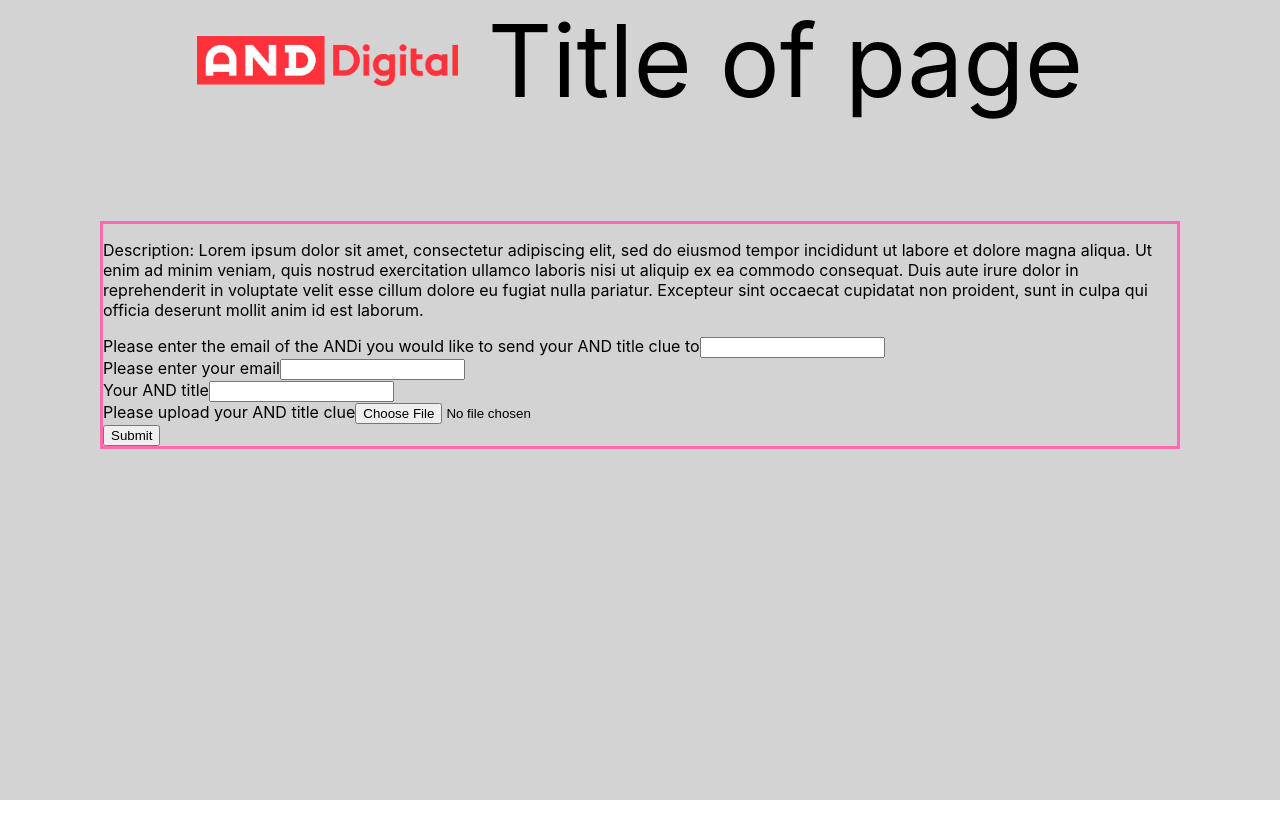
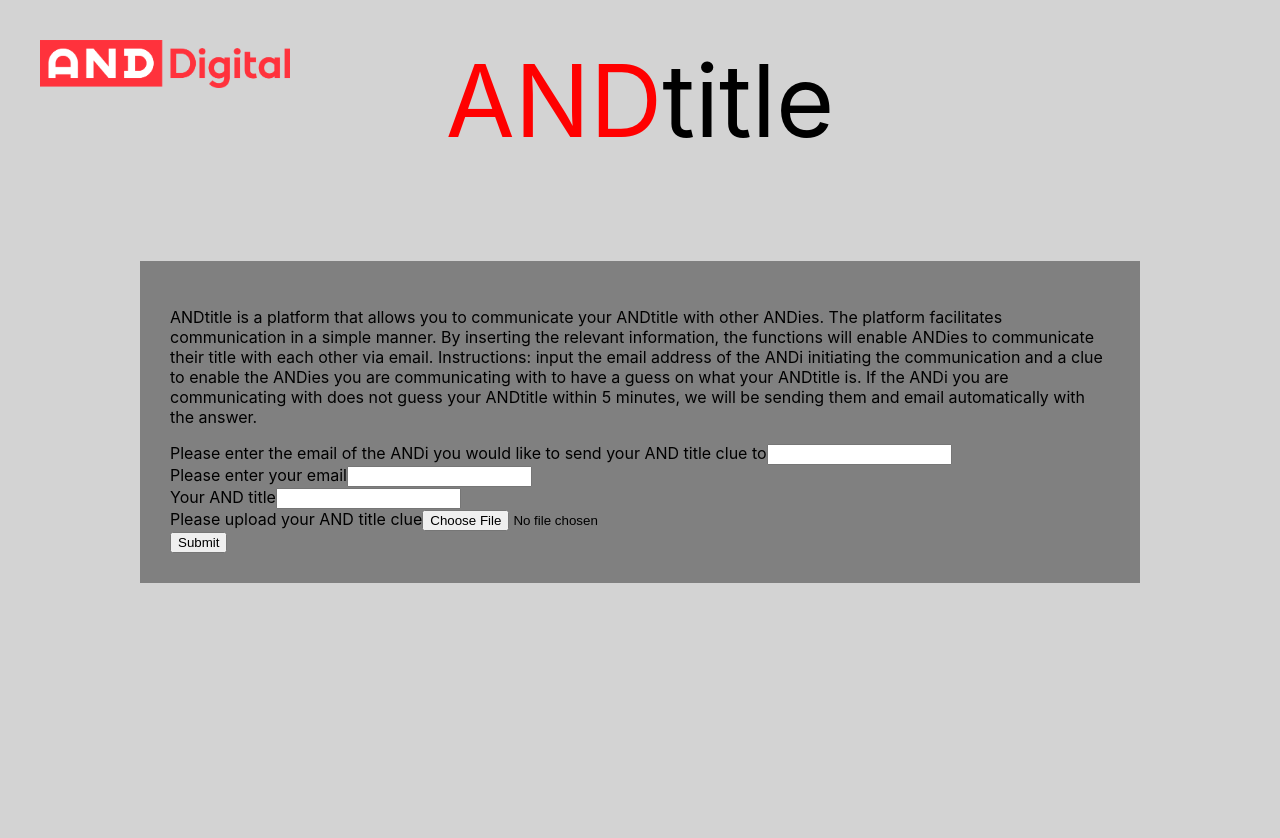
Before and after one commit to sandramolinapalencia/collaboration-challenge, a React (Create React App) app: page / in a window 1280 px wide. Shown: the top 838 px of the page. Before the commit the page ends 800 px from the top, so only its background shows below. Built offline with nearby package versions, Linux system fonts and the light colour scheme.

Commit message:
first css updates

```diff
--- a/src/App.css
+++ b/src/App.css
@@ -1,26 +1,34 @@
 .App {
   background-color: lightgray;
   height: 100vh;
+  padding: 40px;
 }
 
 .App-logo {
-  height: 50px;
+  width: 250px;
   pointer-events: none;
+  height: fit-content;
+  /* padding-top: 40px; */
 }
 
 .Page-title {
   font-size: 100px;
+  margin: 0;
   padding-left: 30px;
-  margin: 0;
+  padding-right: 30px;
 }
 
+.Red-text {
+  color: red;
+}
 
 .App-header {
   display: flex;
   flex-direction: row;
-  align-items: center;
-  justify-content: center;
-  font-size: calc(10px + 2vmin);
+  flex-wrap: wrap;
+  /* align-items: center; */
+  justify-content: space-between;
+  /* font-size: calc(10px + 2vmin); */
 }
 
 .App-link {
@@ -28,6 +36,8 @@
 }
 
 .Form-container {
-  border: solid hotpink 3px;
+  /* border: solid hotpink 3px; */
   margin: 100px;
+  background-color: grey;
+  padding: 30px
 }
--- a/src/App.js
+++ b/src/App.js
@@ -3,24 +3,28 @@
 import Form from "./Form";
 
 function App() {
-
   return (
     <div className="App">
       <header className="App-header">
         <img src={logo} className="App-logo" alt="logo" />
-        <p className="Page-title">Title of page</p>
+        <p className="Page-title">
+          <span className="Red-text">AND</span>title
+        </p>
+        <div className="App-logo" />
       </header>
       <div className="Form-container">
         <div>
           <p>
-              Description: Lorem ipsum dolor sit amet, consectetur adipiscing
-              elit, sed do eiusmod tempor incididunt ut labore et dolore magna
-              aliqua. Ut enim ad minim veniam, quis nostrud exercitation ullamco
-              laboris nisi ut aliquip ex ea commodo consequat. Duis aute irure
-              dolor in reprehenderit in voluptate velit esse cillum dolore eu
-              fugiat nulla pariatur. Excepteur sint occaecat cupidatat non
-              proident, sunt in culpa qui officia deserunt mollit anim id est
-              laborum.
+            ANDtitle is a platform that allows you to communicate your ANDtitle
+            with other ANDies. The platform facilitates communication in a
+            simple manner. By inserting the relevant information, the functions
+            will enable ANDies to communicate their title with each other via
+            email. Instructions: input the email address of the ANDi initiating
+            the communication and a clue to enable the ANDies you are
+            communicating with to have a guess on what your ANDtitle is. If the
+            ANDi you are communicating with does not guess your ANDtitle within
+            5 minutes, we will be sending them and email automatically with the
+            answer.
           </p>
         </div>
         <Form />
```
Lines whose indentation alone changed are shown as unchanged.
